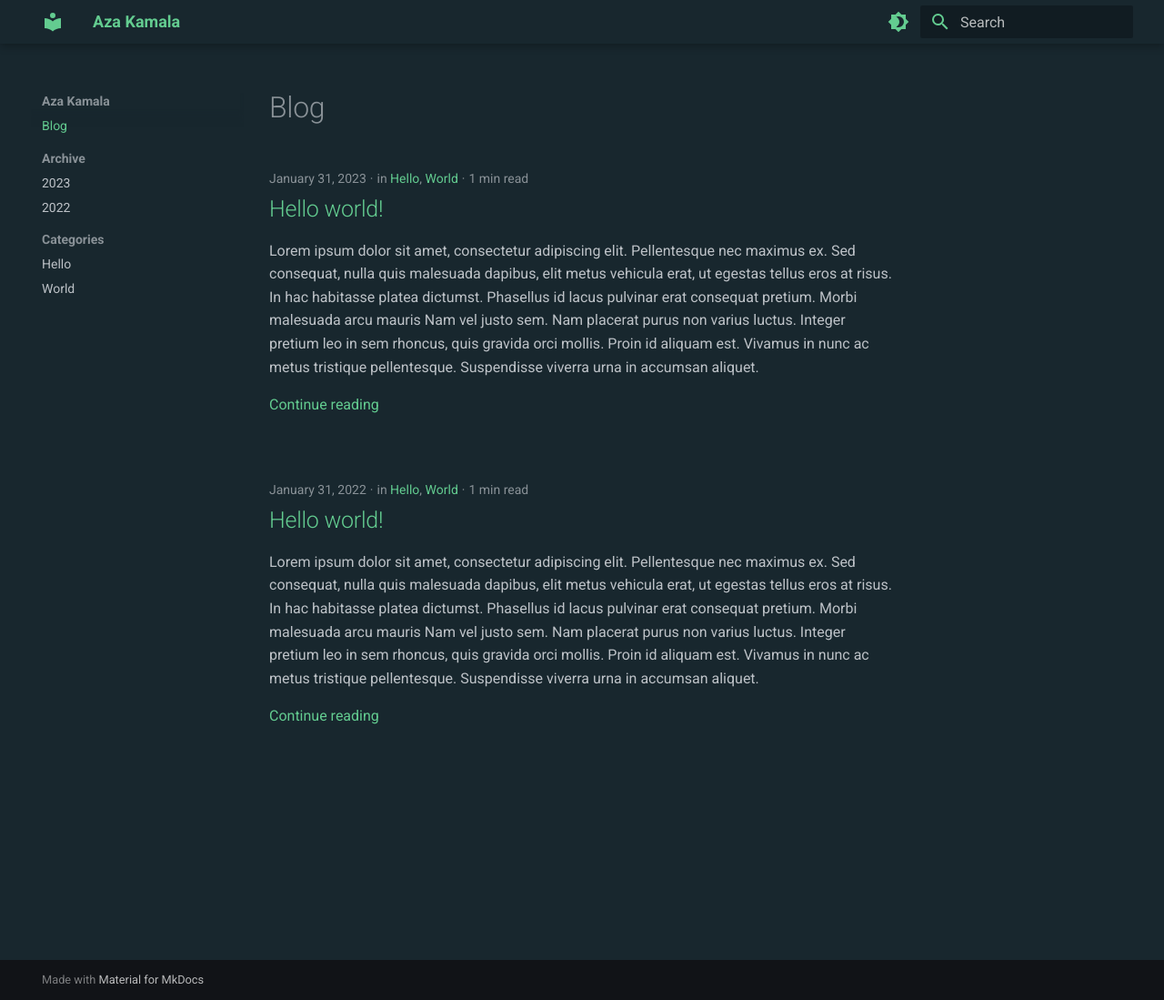
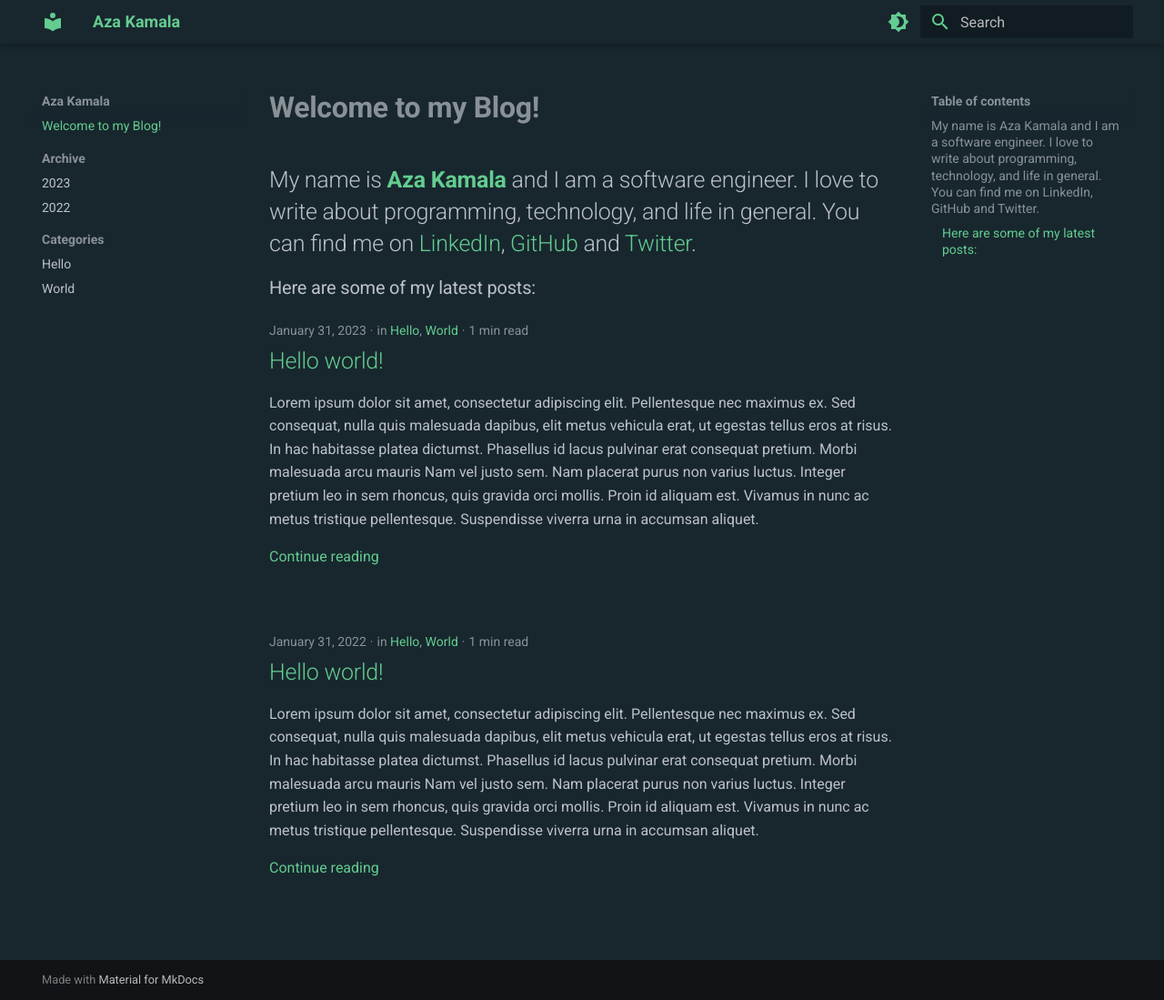
Before and after one commit to AzaKamala/portfolio, an MkDocs documentation site: the page built from docs/index.md, in a window 1280 px wide and 1099 px high. Shown: the whole window at 91% size. Built offline with MkDocs 1.6.1 and Material for MkDocs 9.7.7, drawn with Linux system fonts in a browser that asks for light colours.

Commit message:
Update blog index and home page

```diff
--- a/docs/index.md
+++ b/docs/index.md
@@ -1 +1,5 @@
-# Blog
+# **Welcome to my Blog!**
+
+## My name is **<span style="color: #63cc90;">Aza Kamala</span>** and I am a software engineer. I love to write about programming, technology, and life in general. You can find me on [LinkedIn](https://www.linkedin.com/in/aza-kamala-851500202/), [GitHub](https://github.com/AzaKamala) and [Twitter](https://twitter.com/AzaKamala).
+
+### Here are some of my latest posts:
```
